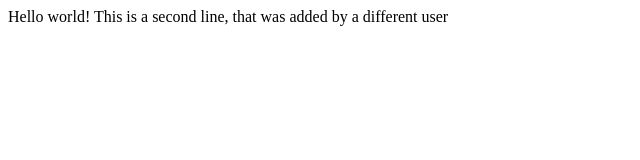
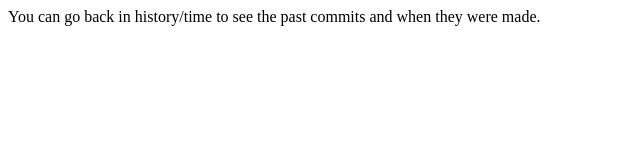
Before and after one commit to Rosalilje8/Gitgoodwithgit, a plain HTML site: page index.html in a window 1280 px wide. Shown: the whole page, without its empty margins (0-640 px from the left). Drawn offline with Linux system fonts and the light colour scheme.

Commit message:
Update index.html

```diff
--- a/index.html
+++ b/index.html
@@ -5,7 +5,6 @@
     </title>
   </head>
   <body>
-    Hello world!
-    This is a second line, that was added by a different user
+    You can go back in history/time to see the past commits and when they were made.
   </body>
 </html>
```
